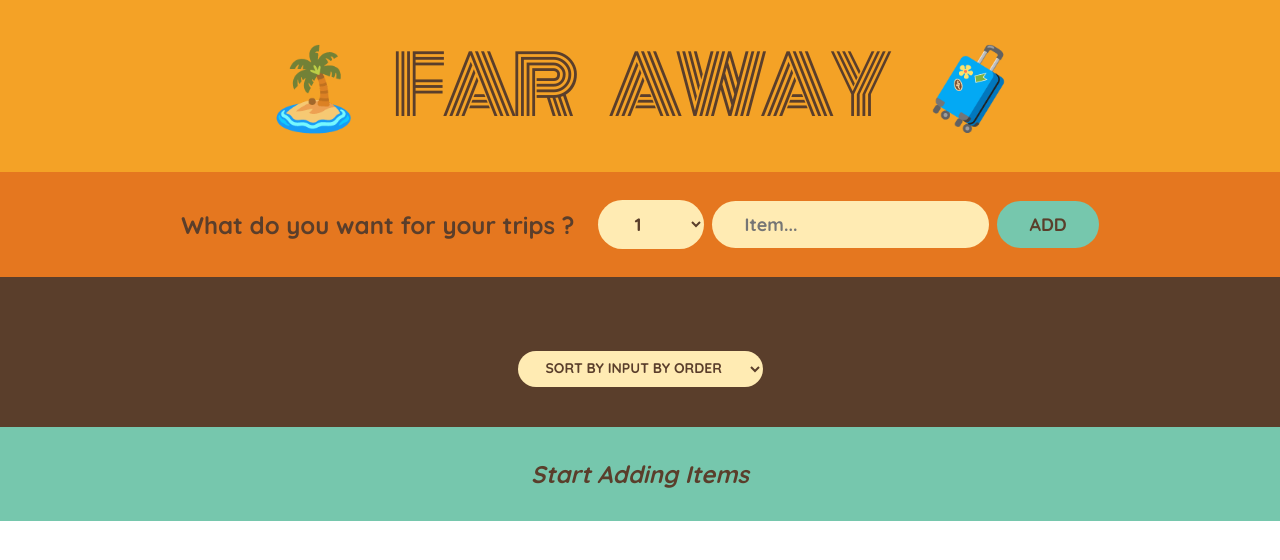
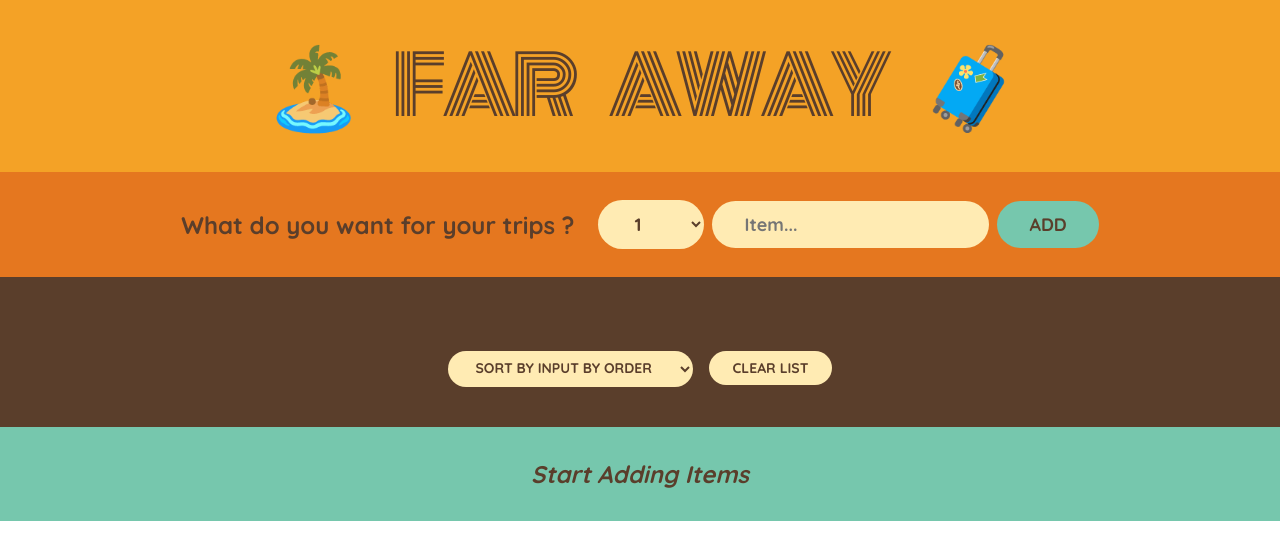
Before and after one commit to BhanuPrakash056/far-away, a React (Create React App) app: page / in a window 1280 px wide. Shown: the top 560 px of the page. Built offline with nearby package versions, Linux system fonts and the light colour scheme; the HTML template or start-up script is replaced by a standard one.

Commit message:
add clear items

```diff
--- a/src/App.js
+++ b/src/App.js
@@ -15,6 +15,14 @@ function App() {
       )
     );
   }
+  function removeAllItems() {
+    const confirm = window.confirm(
+      "Are you sure you want to remove all items?"
+    );
+    if (confirm) {
+      setItems([]);
+    }
+  }
   return (
     <div className="App">
       <Logo />
@@ -23,6 +31,7 @@ function App() {
         items={items}
         handleRemoveItem={handleRemoveItem}
         handleToggleItem={handleToggleItem}
+        removeAllItems={removeAllItems}
       />
       <Stats items={items} />
     </div>
@@ -70,7 +79,12 @@ function Form({ handleAddItems }) {
   );
 }
 
-function PackingList({ items, handleRemoveItem, handleToggleItem }) {
+function PackingList({
+  items,
+  handleRemoveItem,
+  handleToggleItem,
+  removeAllItems,
+}) {
   const [sortedBy, setSortedBy] = useState("input");
   let sortedItem;
   if (sortedBy === "input") {
@@ -104,6 +118,7 @@ function PackingList({ items, handleRemoveItem, handleToggleItem }) {
           <option value="description">Sort By Description</option>
           <option value="packed">Sort By Packed status</option>
         </select>
+        <button onClick={removeAllItems}>clear list</button>
       </div>
     </div>
   );
```
